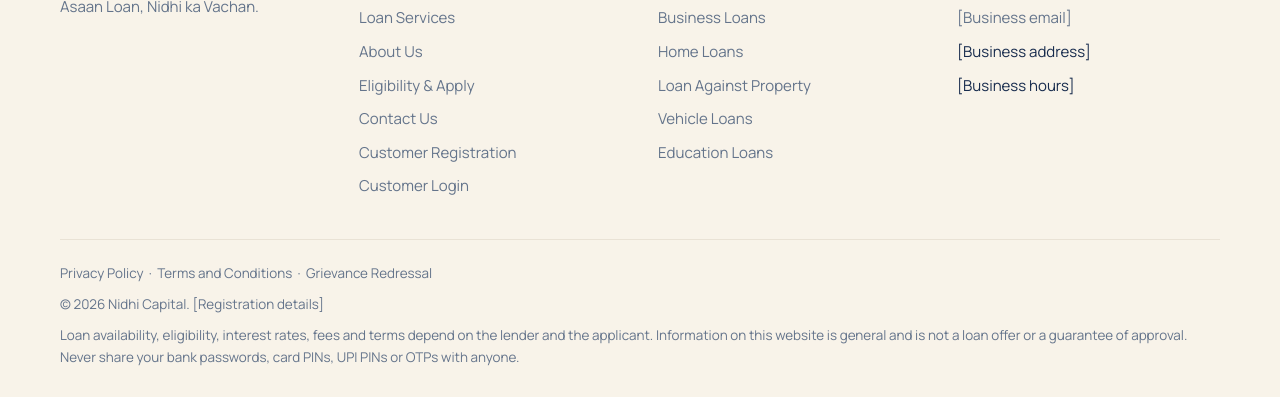
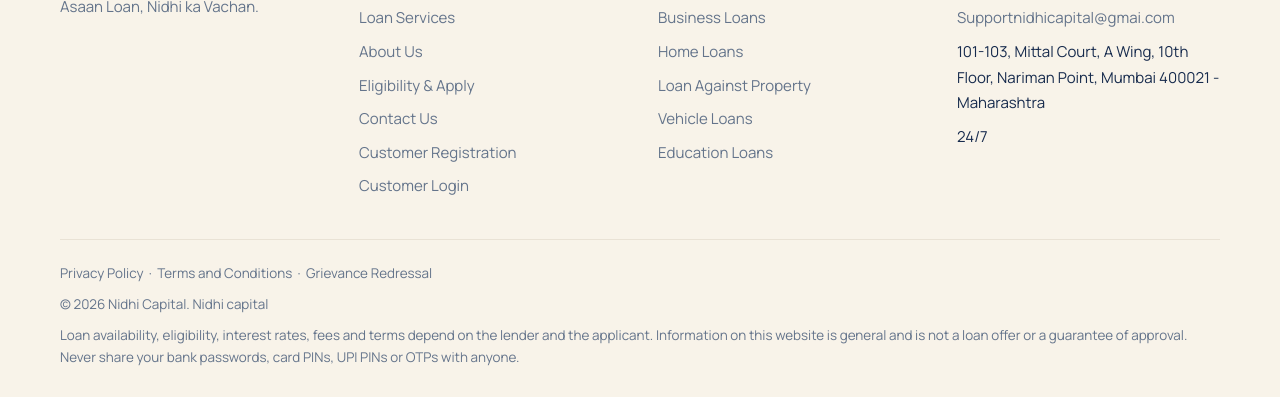
Before and after one commit to ravimehar0852-bot/F2c, a website: page index.html in a window 1280 px wide. Shown: the part 5547-5944 px from the top of the page. Drawn offline with Linux system fonts and the light colour scheme; no server answers.

Commit message:
Update company name in index.html

```diff
--- a/index.html
+++ b/index.html
@@ -1,6 +1,6 @@
 <!doctype html>
 <html lang="en-IN"><head><meta charset="utf-8"><meta name="viewport" content="width=device-width,initial-scale=1">
-<title>Loan Services &amp; Financial Guidance | [Company Name]</title>
+<title>Loan Services &amp; Financial Guidance | Nidhi capital</title>
 <meta name="description" content="Explore personal, business, home, vehicle and education loan options. Get clear information and personalised assistance from our team.">
 <link rel="canonical" href="https://your-domain.com/">
 <meta property="og:type" content="website"><meta property="og:site_name" content="[Company Name]"><meta property="og:title" content="Loan Services &amp; Financial Guidance | [Company Name]"><meta property="og:description" content="Explore personal, business, home, vehicle and education loan options. Get clear information and personalised assistance from our team."><meta property="og:url" content="https://your-domain.com/">
@@ -26,9 +26,10 @@
 <div><a class="brand" href="index.html"><svg viewBox="0 0 64 64" aria-hidden="true"><rect width="64" height="64" rx="16" fill="#183B56"/><path d="M18 44l11-13 8 8 11-15" fill="none" stroke="#B89452" stroke-width="5" stroke-linecap="round" stroke-linejoin="round"/></svg><span data-site="name">[Company Name]</span></a><p style="margin-top:14px;max-width:34ch" data-site="description">[Company description — add in js/config.js]</p></div>
 <div><h3>Pages</h3><ul><li><a href="index.html">Home</a></li><li><a href="services.html">Loan Services</a></li><li><a href="about.html">About Us</a></li><li><a href="eligibility.html">Eligibility &amp; Apply</a></li><li><a href="contact.html">Contact Us</a></li><li><a href="register.html">Customer Registration</a></li><li><a href="login.html">Customer Login</a></li></ul></div>
 <div><h3>Loans</h3><ul><li><a href="services.html#personal">Personal Loans</a></li><li><a href="services.html#business">Business Loans</a></li><li><a href="services.html#home">Home Loans</a></li><li><a href="services.html#lap">Loan Against Property</a></li><li><a href="services.html#vehicle">Vehicle Loans</a></li><li><a href="services.html#education">Education Loans</a></li></ul></div>
-<div><h3>Contact</h3><ul><li><a data-link="tel" href="contact.html"><span data-site="phoneDisplay">[Business phone]</span></a></li><li><a data-link="mail" href="contact.html"><span data-site="email">[Business email]</span></a></li><li data-site="address">[Business address]</li><li data-site="hours">[Business hours]</li></ul></div></div>
+<div><h3>Contact</h3><ul><li><a data-link="tel" href="contact.html"><span data-site="phoneDisplay">9341395968</span></a></li><li><a data-link="mail" href="contact.html"><span data-site="email">Supportnidhicapital@gmai.com</span></a></li><li data-site="address">101-103, Mittal Court, A Wing, 10th Floor, Nariman Point, Mumbai 400021 - Maharashtra
+</li><li data-site="hours">24/7</li></ul></div></div>
 <div class="legal"><button class="lnk" data-modal="privacy">Privacy Policy</button> &nbsp;·&nbsp; <button class="lnk" data-modal="terms">Terms and Conditions</button> &nbsp;·&nbsp; <button class="lnk" data-modal="grievance">Grievance Redressal</button>
-<p>© <span data-year></span> <span data-site="name">[Company Name]</span>. <span data-site="registration">[Registration details]</span></p>
+<p>© <span data-year></span> <span data-site="name">Nidhi capital</span>. <span data-site="registration">Nidhi capital</span></p>
 <p>Loan availability, eligibility, interest rates, fees and terms depend on the lender and the applicant. Information on this website is general and is not a loan offer or a guarantee of approval. Never share your bank passwords, card PINs, UPI PINs or OTPs with anyone.</p></div></div></footer>
 <a class="wa" id="waBtn" data-link="wa" href="#" aria-label="Chat on WhatsApp"><svg viewBox="0 0 24 24" aria-hidden="true"><path d="M12 2a10 10 0 0 0-8.6 15.1L2 22l5-1.3A10 10 0 1 0 12 2zm5.2 14.1c-.2.6-1.300 1.200-1.800 1.200-.5.1-1 .2-3.300-.7-2.800-1.100-4.600-4-4.700-4.200-.1-.2-1.100-1.500-1.100-2.800s.7-2 .9-2.300c.3-.3.600-.3.800-.3h.6c.2 0 .4 0 .6.500l.8 2c.1.200.1.300 0 .5l-.4.600c-.1.200-.3.300-.1.600.2.300.8 1.300 1.700 2.100 1.200 1 2.100 1.300 2.400 1.500.3.100.4.100.6-.1l.8-1c.2-.3.400-.2.600-.1l1.900.9c.3.100.5.200.5.300.1.200.1.800-.1 1.400z"/></svg></a>
 <button class="totop" aria-label="Back to top"><svg viewBox="0 0 24 24" aria-hidden="true"><path d="M6 15l6-6 6 6"/></svg></button>
```
